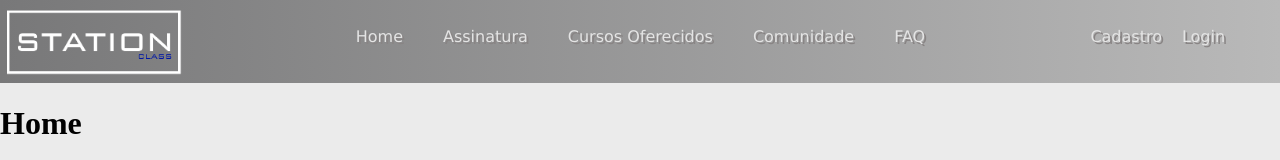
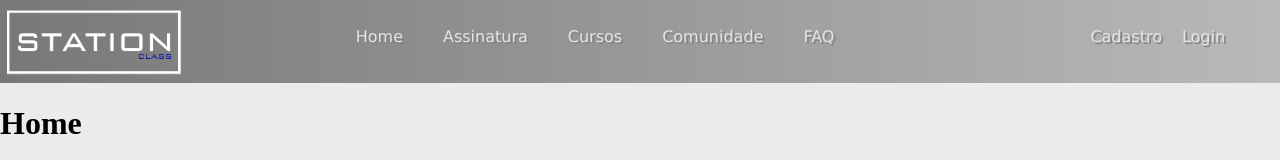
Before and after one commit to GuiReis1303/Projeto-Integrador-Geral, a React (Create React App) app: page / in a window 1280 px wide. Shown: the top 160 px of the page. Built offline with nearby package versions, Linux system fonts and the light colour scheme.

Commit message:
02-06
- Edição do nome Cursos Oferecidos para Cursos

```diff
--- a/src/App.js
+++ b/src/App.js
@@ -17,7 +17,7 @@ function App() {
             <Routes>
                 <Route path='/' element={<Home/>} />
                 <Route path='Assinatura' element={<Assinatura/>} />
-                <Route path='CursosOferecidos' element={<CursosOferecidos/>} />
+                <Route path='Cursos' element={<CursosOferecidos/>} />
                 <Route path='Comunidade' element={<Comunidade />} />
                 <Route path='Faq' element={<Faq />} />
                 <Route path='Cadastro' element={<Cadastro/>} />
--- a/src/Modulos/Menu.js
+++ b/src/Modulos/Menu.js
@@ -11,7 +11,7 @@ const Menu = () => {
             <div className="link">
                 <Link className="editMenuH1" to="/">Home</Link>
                 <Link className="editMenuH1" to="/Assinatura">Assinatura</Link>
-                <Link className="editMenuH1" to="/CursosOferecidos">Cursos Oferecidos</Link>
+                <Link className="editMenuH1" to="/Cursos">Cursos</Link>
                 <Link className="editMenuH1" to="/Comunidade">Comunidade</Link>
                 <Link className="editMenuH1" to="/Faq">FAQ</Link>
             </div>
```
